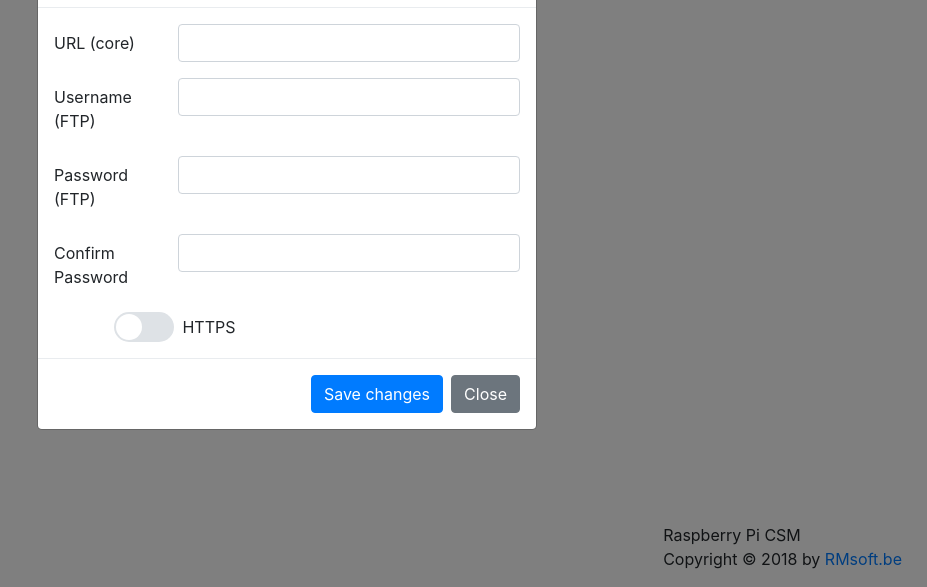
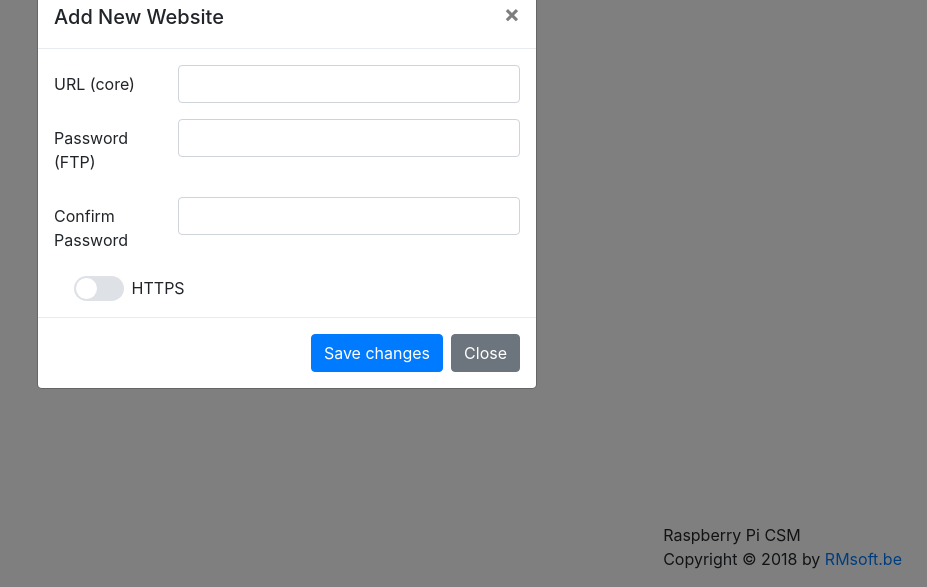
Before and after one commit to RudyMas/pi-webserver, a PHP site: template src/Views/websites.overview.twig in a window 1280 px wide, after a click that opens the changed part. Shown: the part 213-800 px from the top of the page, without its empty margins (353-1280 px from the left). Run offline with PHP 8.4, Linux system fonts and the light colour scheme; the template is opened without the code that fills it, so the values that code supplies are empty; some libraries are stand-ins or nearby versions.

Commit message:
Fix for the Switch

```diff
--- a/package.json
+++ b/package.json
@@ -7,7 +7,6 @@
   "license": "ISC",
   "dependencies": {
     "bootstrap": "^4.1.1",
-    "bootstrap4c-custom-switch": "^1.0.8",
     "jquery": "^3.3.1",
     "open-iconic": "^1.1.1",
     "popper.js": "^1.14.3"
--- a/public/css/switch.css
+++ b/public/css/switch.css
@@ -69,7 +69,7 @@
     background-color: #e9ecef;
 }
 .switch.switch-sm {
-    font-size: 0.875rem;
+    font-size: 1rem;
 }
 .switch.switch-sm input + label {
     min-width: calc(calc(1.9375rem * .8) * 2);
--- a/src/Views/websites.overview.twig
+++ b/src/Views/websites.overview.twig
@@ -72,13 +72,7 @@
                                 <input type="text" class="form-control" id="website" name="website" required>
                             </div>
                         </div>
-                        <div class="form-group row">
-                            <label for="username" class="col-3 col-form-label">Username (FTP)</label>
-                            <div class="col-9">
-                                <input type="text" class="form-control" id="username" name="username" required>
-                            </div>
-                        </div>
-                        <div class="form-group row">
+                            <div class="form-group row">
                             <label for="password" class="col-3 col-form-label">Password (FTP)</label>
                             <div class="col-9">
                                 <input type="password" class="form-control" id="password" name="password" required>
@@ -92,10 +86,10 @@
                             </div>
                         </div>
                         <div class="form-check row">
-                            <div class="col-10 offset-1 switch">
-                            <span class="switch">
+                            <div class="col-12 switch">
+                            <span class="switch switch-sm">
                                 <input type="checkbox" class="form-check-input switch" id="https" name="https">
-                                <label for="https" class="form-check-label switch-sm">HTTPS</label>
+                                <label for="https" class="form-check-label">HTTPS</label>
                             </span>
                             </div>
                         </div>
```
